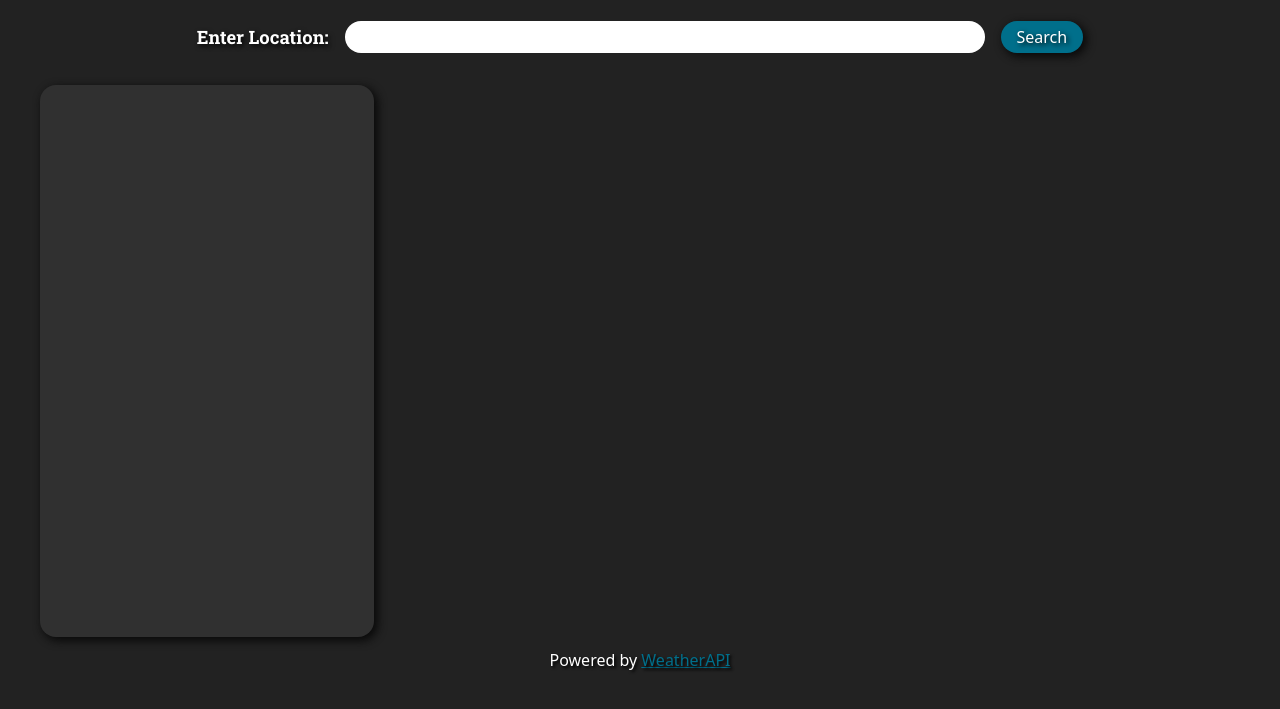
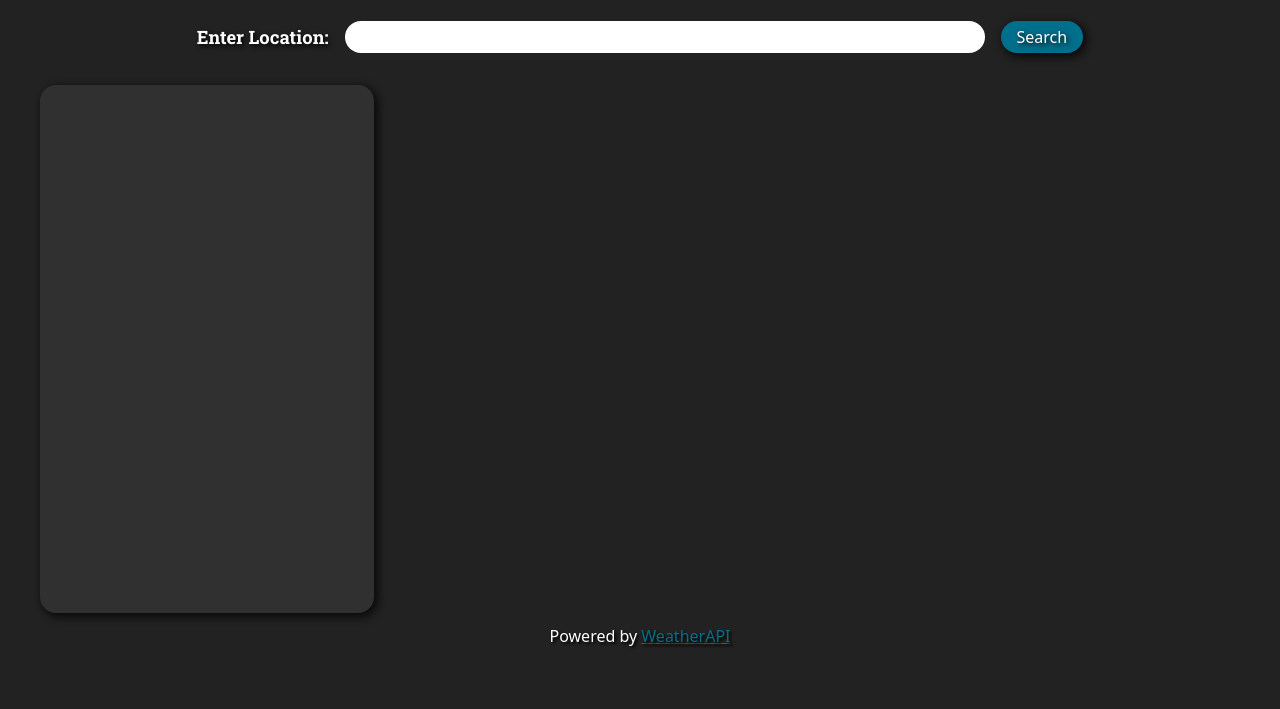
Before and after one commit to kaglet/weather_app, a website built with webpack: page src/index.html in a window 1280 px wide. Shown: the part 91-800 px from the top of the page. Built offline with nearby package versions, Linux system fonts and the light colour scheme; a web font is replaced by a local one.

Commit message:
Reduce current weather card height

```diff
--- a/src/styles.css
+++ b/src/styles.css
@@ -58,7 +58,7 @@
   --main-font-family: nunito, system-ui, "Segoe UI", Roboto, Helvetica, Arial,
     sans-serif, "Apple Color Emoji", "Segoe UI Emoji", "Segoe UI Symbol";
     font-family: var(--main-font-family);
-  --weather-card-height: 34.5rem;
+  --weather-card-height: 33rem;
   --background-secondary: rgb(48, 48, 48);
   --background-primary: rgb(34, 34, 34);
   --mini-card-padding: 1rem;
```
Also changed, not shown: dist/app.css.
